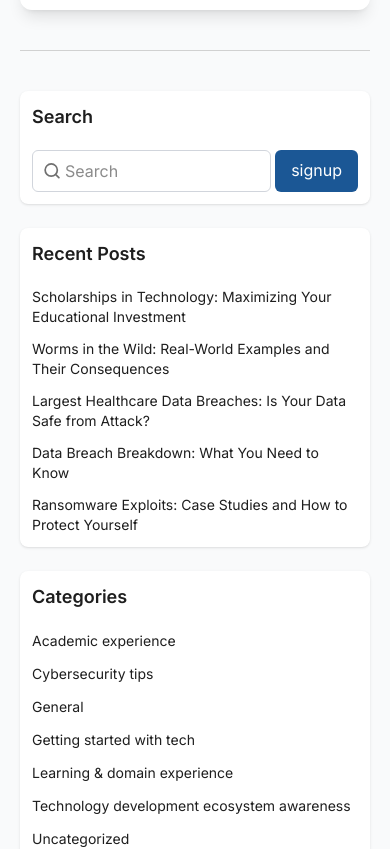
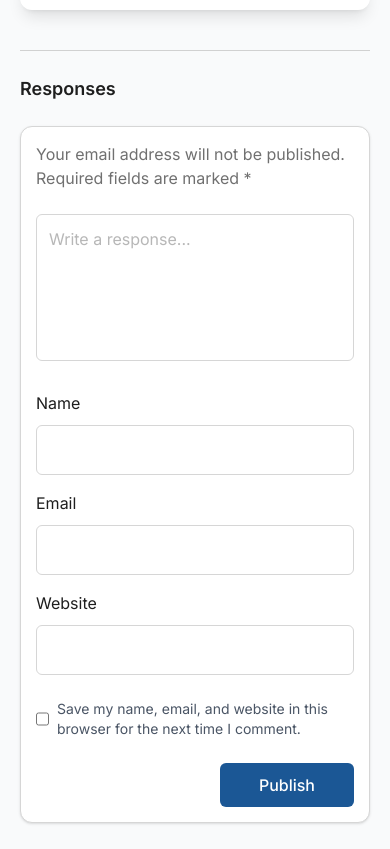
Before and after one commit to seemab-ahmed/skills2evolve, a Next.js app: page /blog/1 in a window 390 px wide. Shown: the part 4318-5167 px from the top of the page. Built offline with nearby package versions, Linux system fonts and the light colour scheme.

Commit message:
add form and apply animations on blog  detail page

```diff
--- a/component/Blogdetail.js
+++ b/component/Blogdetail.js
@@ -245,6 +245,62 @@ To make the most of these opportunities, it’s essential to approach scholarshi
     </div>
 </div>
 </div>
+
+{/* form  */}
+<div>
+    <h2 className="text-[#1E1E1E] text-[18px] font-semibold mb-6">Responses</h2>
+      <div className="md:p-[30px] p-[15px]  border border-[#D6D6D6] rounded-xl bg-white shadow">
+
+      <p className="text-[#707070] text-[16px] font-normal mb-6">
+        Your email address will not be published. Required fields are marked *
+      </p>
+
+      <textarea
+        placeholder="Write a response..."
+        className="text-[#707070] text-[16px] font-normal w-full h-[147px] p-3 border border-[#D6D6D6] rounded-md resize-none focus:outline-none focus:ring-2 focus:ring-[#1B5795] mb-6"
+      />
+
+      <div className="grid grid-cols-1 lg:grid-cols-3 gap-4 mb-6">
+        <div>
+            <label className='flex mb-[10px] text-[16px] font-normal text-[#1E1E1E]'>Name</label>
+          <input
+            type="text"
+          placeholder=""
+          className="text-[#707070] text-[16px] font-normal w-full p-3 border border-[#D6D6D6] rounded-md focus:outline-none focus:ring-2 focus:ring-[#1B5795]"
+         />
+        </div>
+        <div>
+            <label className='flex mb-[10px] text-[16px] font-normal text-[#1E1E1E]'>Email</label>
+              <input
+          type="email"
+          placeholder=""
+          className="text-[#707070] text-[16px] font-normal w-full p-3 border border-[#D6D6D6] rounded-md focus:outline-none focus:ring-2 focus:ring-[#1B5795]"
+        />
+        </div>
+        <div>
+          <label className='flex mb-[10px] text-[16px] font-normal text-[#1E1E1E]'>Website</label>
+          <input
+          type="url"
+          placeholder=""
+          className="text-[#707070] text-[16px] font-normal w-full p-3 border border-[#D6D6D6] rounded-md focus:outline-none focus:ring-2 focus:ring-[#1B5795]"
+          />
+        </div>
+      </div>
+
+      <div className="flex items-center space-x-2 mb-6">
+        <input type="checkbox" id="save-info" className="w-4 h-4" />
+        <label htmlFor="save-info" className="text-sm text-gray-600">
+          Save my name, email, and website in this browser for the next time I comment.
+        </label>
+      </div>
+
+      <button className="bg-[#1B5795] hover:bg-[#FB971B] text-white text-4 px-[39px] py-[10px] rounded-md font-medium ml-auto flex">
+        Publish
+      </button>
+    </div>
+</div>
+
+
 </div>
 
 {/* Sidebar */}
@@ -257,7 +313,7 @@ To make the most of these opportunities, it’s essential to approach scholarshi
             <input
                 type="text"
                 placeholder="Search"
-                className="w-full pl-8 pr-2 py-2 border border-gray-300 rounded-md focus:outline-none focus:ring-2 focus:ring-[#1B5795]"
+                className="w-full pl-8 pr-2 py-2 border border-[#D6D6D6] rounded-md focus:outline-none focus:ring-2 focus:ring-[#1B5795]"
             />
             <div className="absolute left-3 top-1/2 transform -translate-y-1/2 text-gray-500">
                 <svg
```
